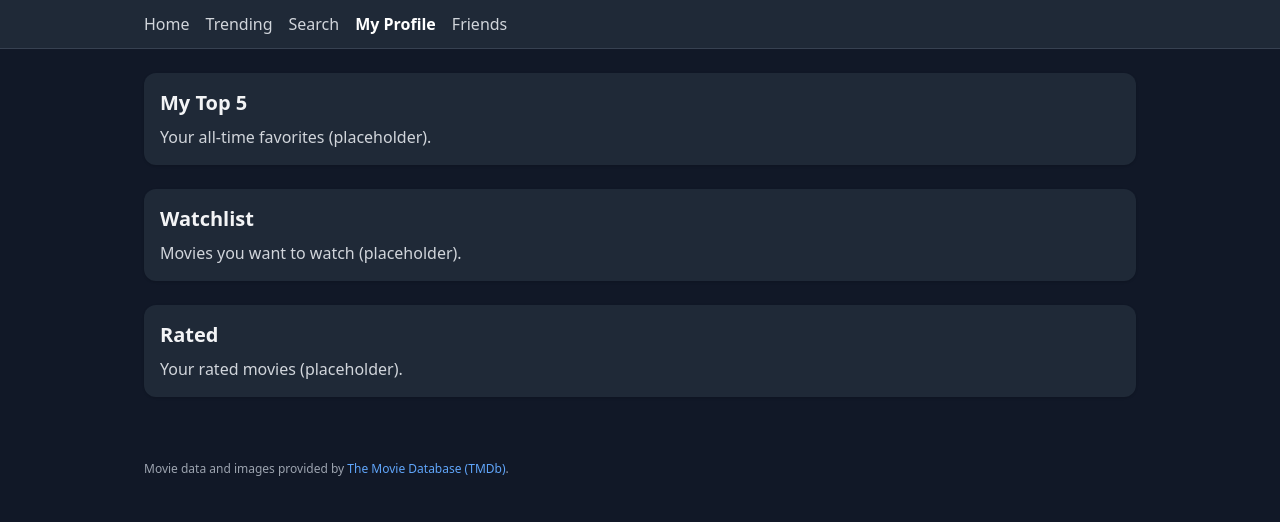
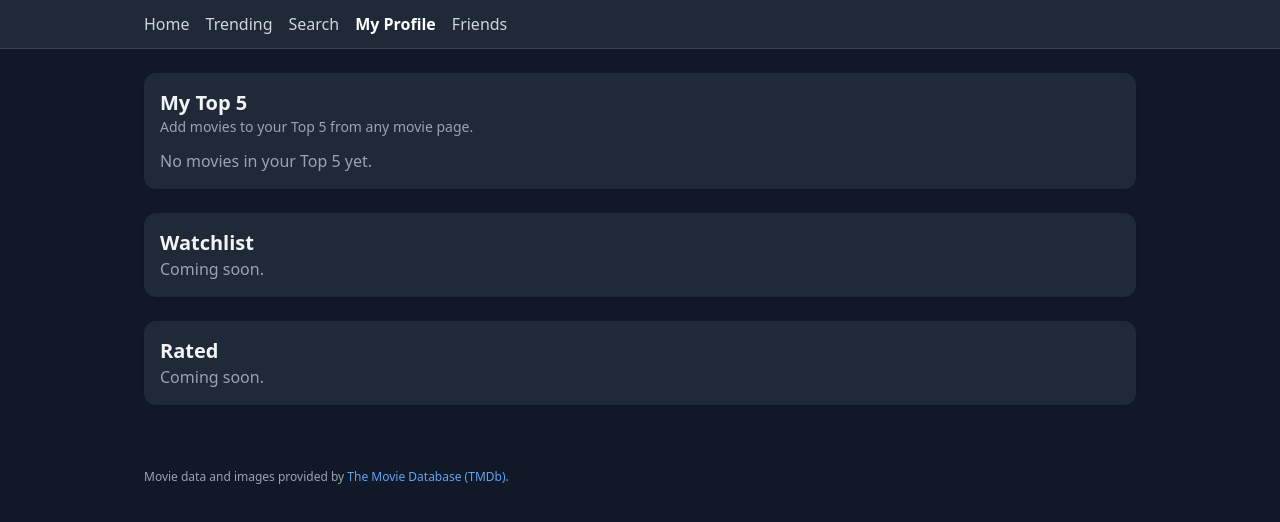
Before and after one commit to krantzkiduece/moviestwo, a Next.js app: page /profile/me in a window 1280 px wide. Shown: the top 522 px of the page. Built offline with nearby package versions, Linux system fonts and the light colour scheme.

Commit message:
Update page.tsx

```diff
--- a/src/app/profile/me/page.tsx
+++ b/src/app/profile/me/page.tsx
@@ -1,17 +1,25 @@
+// src/app/profile/me/page.tsx
+import TopFiveGallery from "../../../components/TopFiveGallery";
+
 export default function MyProfilePage() {
   return (
     <div className="space-y-6">
       <section className="card">
         <h2 className="text-xl font-semibold">My Top 5</h2>
-        <p className="text-gray-300 mt-2">Your all-time favorites (placeholder).</p>
+        <p className="text-gray-400 text-sm mb-3">
+          Add movies to your Top 5 from any movie page.
+        </p>
+        <TopFiveGallery />
       </section>
+
       <section className="card">
         <h2 className="text-xl font-semibold">Watchlist</h2>
-        <p className="text-gray-300 mt-2">Movies you want to watch (placeholder).</p>
+        <p className="text-gray-400">Coming soon.</p>
       </section>
+
       <section className="card">
         <h2 className="text-xl font-semibold">Rated</h2>
-        <p className="text-gray-300 mt-2">Your rated movies (placeholder).</p>
+        <p className="text-gray-400">Coming soon.</p>
       </section>
     </div>
   );
```
